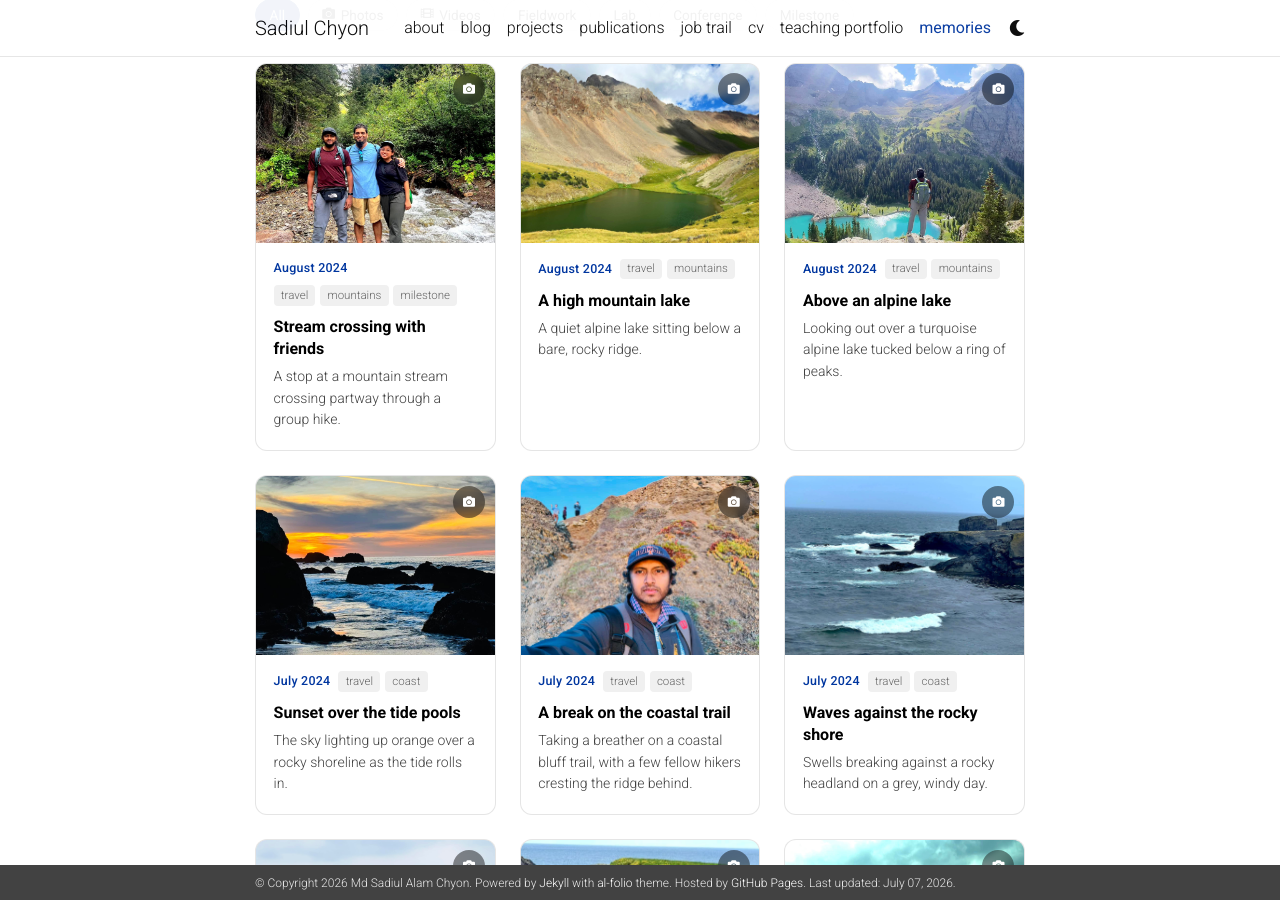
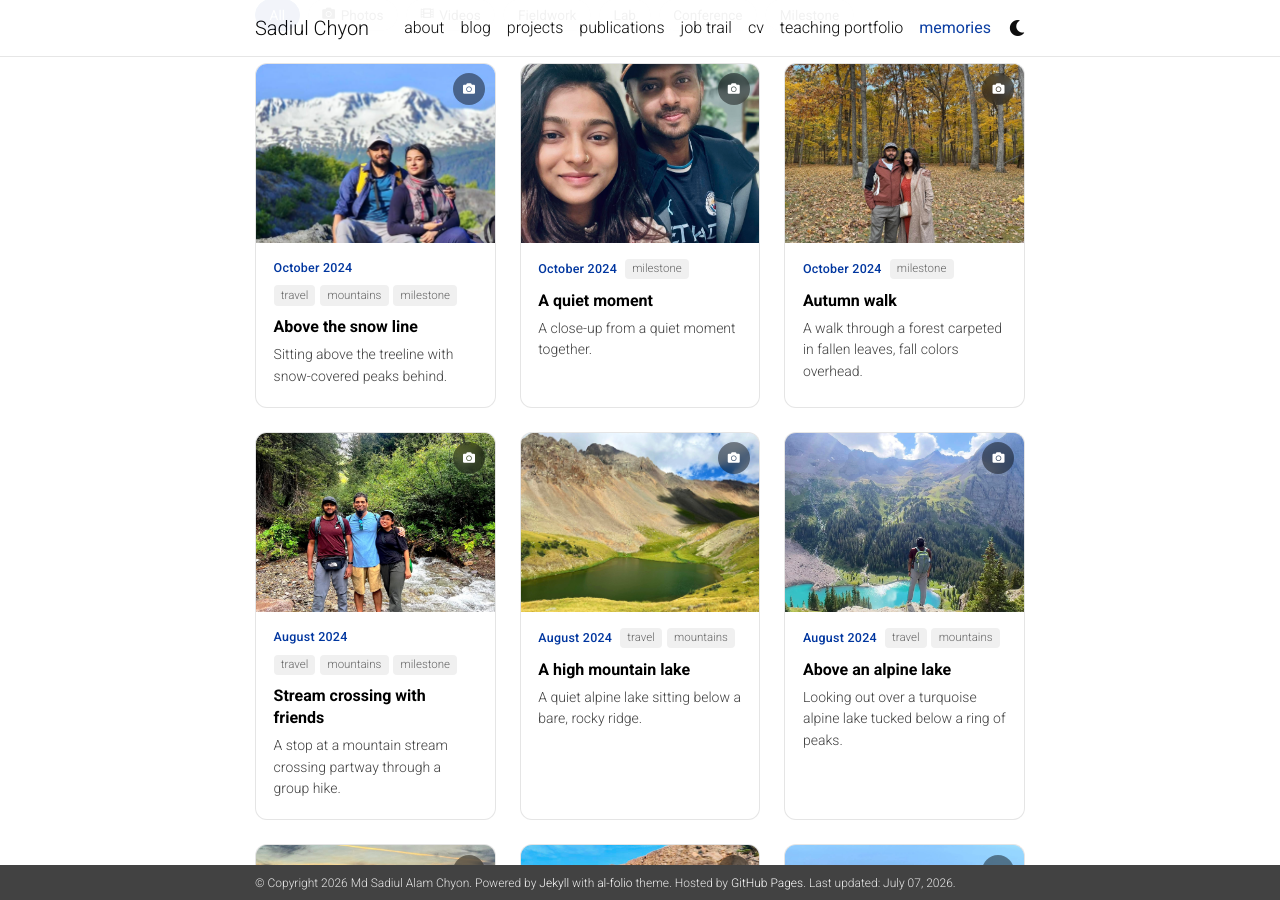
Before and after one commit to sadiulchyon/sadiulchyon.github.io, a Jekyll site: the page built from _pages/memories.md, in a window 1280 px wide and 900 px high, scrolled down 303 px. Built offline with Jekyll 4.4.1, drawn with Linux system fonts in a browser that asks for light colours; comment, search, counter and statistics services are not loaded; a style sheet for code colours, icons or effects is not loaded.

Commit message:
Feature afeefa-a-life-remembered repo, caption remaining memories
Add the afeefa-a-life-remembered repo to the job trail page's GitHub
section, and caption the last 3 uploaded photos (autumn walk, a close-up,
and a snowy overlook) now that "a life remembered" turned out to be a
repo name rather than a tribute request.

```diff
--- a/_data/memories.yml
+++ b/_data/memories.yml
@@ -130,3 +130,24 @@
   image: "/assets/img/memories/508560870_10233095562145533_3676395532305615312_n.jpg"
   tags: [travel, mountains, milestone]
   type: photo
+
+- title: "Autumn walk"
+  description: "A walk through a forest carpeted in fallen leaves, fall colors overhead."
+  date: "2024-10-01"
+  image: "/assets/img/memories/592383025_10235388041056073_971083788482154081_n.jpg"
+  tags: [milestone]
+  type: photo
+
+- title: "A quiet moment"
+  description: "A close-up from a quiet moment together."
+  date: "2024-10-02"
+  image: "/assets/img/memories/655142413_10236982344592665_1980642072563167243_n.jpg"
+  tags: [milestone]
+  type: photo
+
+- title: "Above the snow line"
+  description: "Sitting above the treeline with snow-covered peaks behind."
+  date: "2024-10-03"
+  image: "/assets/img/memories/655677868_10237036958077968_109562110978013795_n.jpg"
+  tags: [travel, mountains, milestone]
+  type: photo
--- a/_data/repositories.yml
+++ b/_data/repositories.yml
@@ -1,4 +1,7 @@
 # GitHub profile(s) to feature on the /repos/ page.
-# Add entries to github_repos (owner/repo) once you have specific repositories you want to showcase.
+# Add entries to github_repos (owner/repo) for specific repositories you want to showcase.
 github_users:
   - sadiulchyon
+
+github_repos:
+  - sadiulchyon/afeefa-a-life-remembered
```
